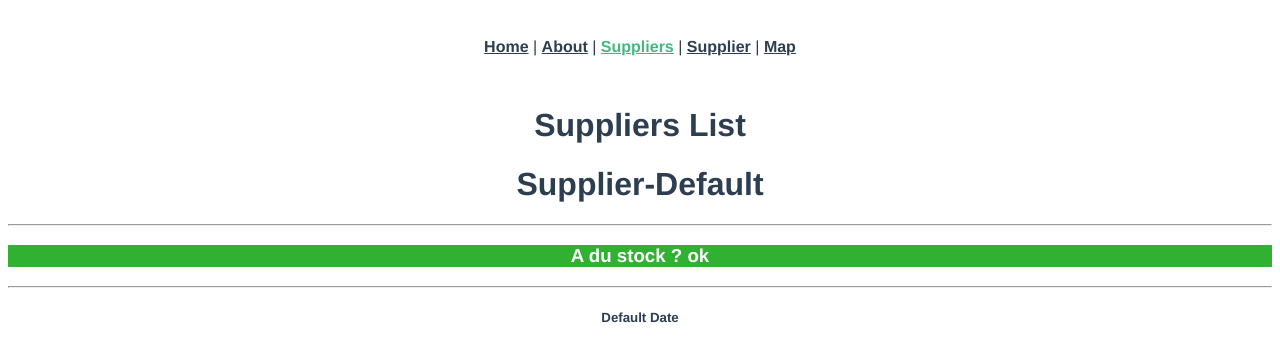
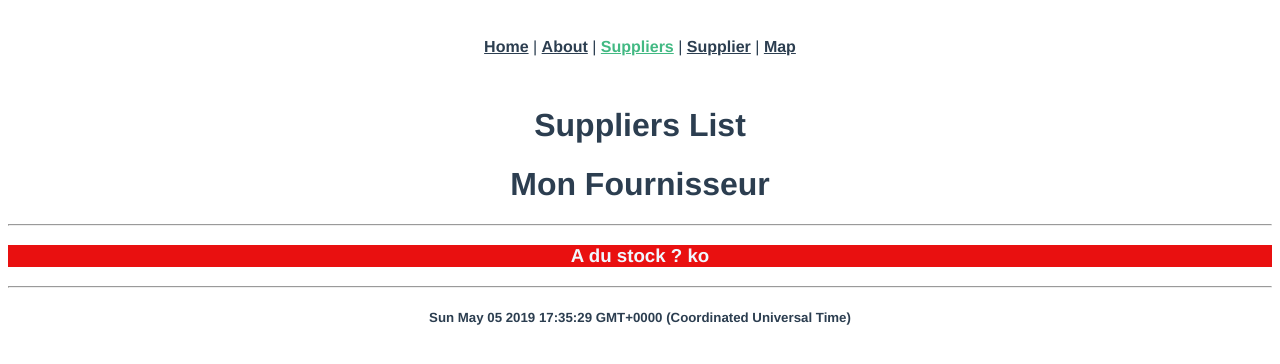
Before and after one commit to jpb4git/suppliers, a Vue app: page /suppliers in a window 1280 px wide. Shown: the top 364 px of the page. Built offline with nearby package versions, Linux system fonts and the light colour scheme.

Commit message:
5.2 Done supplier  with props in suppliers.vue

```diff
--- a/src/components/Supplier.vue
+++ b/src/components/Supplier.vue
@@ -13,7 +13,6 @@
 <script>
 export default {
   name: 'Supplier',
-
   props:{
     name : {
       type : String,
@@ -23,23 +22,19 @@ export default {
       type : Boolean ,
       default :true
     },
-
     checkedAt:{
       type : String,
       default : "Default Date" //Date().toLocaleString()
     }
   },
-
   data :function (){
     return {}
   },
-
   computed :{
     stock : function () {
       return (this.status) ? "ok" : "ko"
     }
   }
-
 }
 </script>
 
--- a/src/views/Home.vue
+++ b/src/views/Home.vue
@@ -11,8 +11,10 @@ import HelloWorld from '@/components/HelloWorld.vue'
 
 export default {
   name: 'home',
+
   components: {
     HelloWorld
+  },
+
   }
-}
 </script>
--- a/src/views/Suppliers.vue
+++ b/src/views/Suppliers.vue
@@ -1,7 +1,9 @@
 <template>
   <div>
    <h1>Suppliers List</h1>
-   <Supplier />
+           <!-- props=data -->
+      <Supplier :name="name" :status="status" :checkedAt="checkedAt" />
+
   </div>
 </template>
 
@@ -11,6 +13,13 @@
 import Supplier from '@/components/Supplier.vue'
 export default {
   name: 'Suppliers',
+  data :function (){
+    return {
+    name: 'Mon Fournisseur',
+    status: false,
+    checkedAt: new Date()
+    }
+  },
   components :{
    Supplier
   }
```
Also changed, not shown: 1 other file (tests, documents, lock files or other folders). Lines whose indentation alone changed are shown as unchanged.
